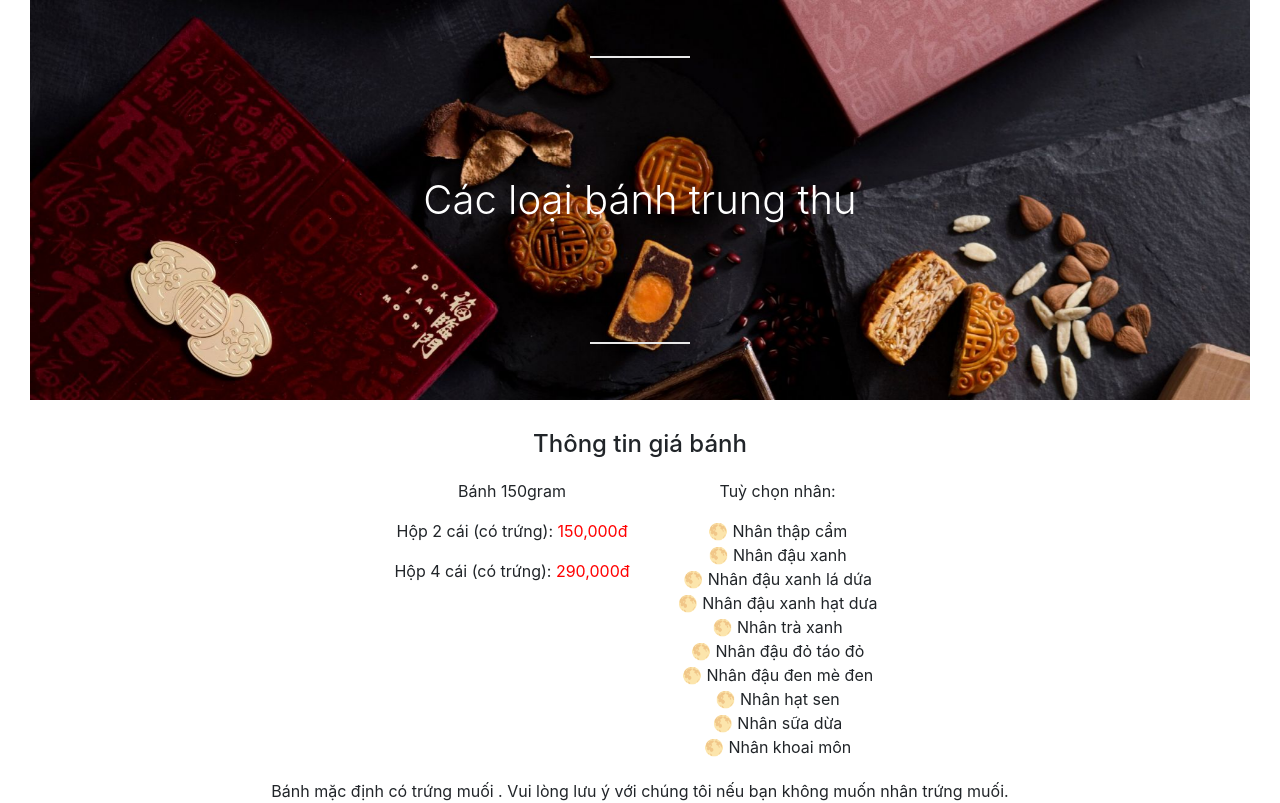
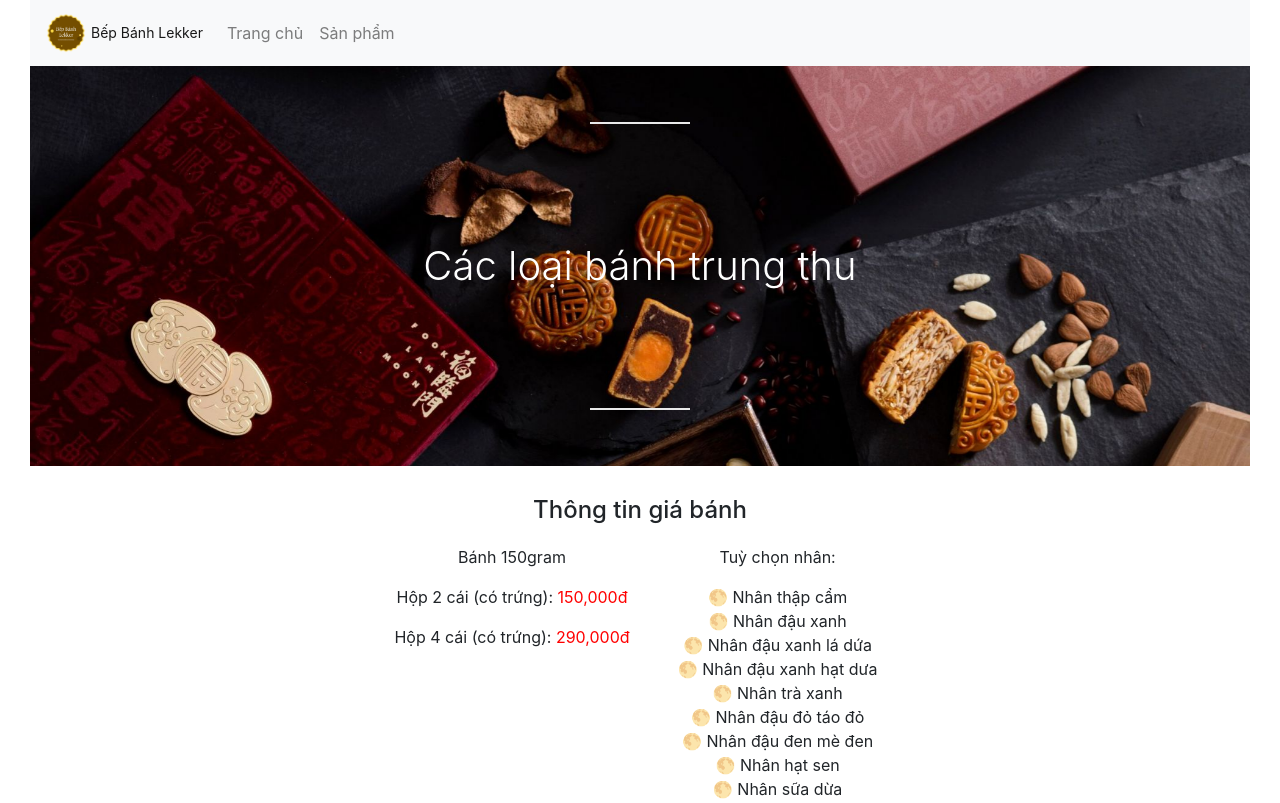
Before and after one commit to hanhngooo/BakeryWebsite, a React (Create React App) app: page /sanpham in a window 1280 px wide. Shown: the top 803 px of the page. Built offline with nearby package versions, Linux system fonts and the light colour scheme.

Commit message:
Add navbar

```diff
--- a/src/App.js
+++ b/src/App.js
@@ -4,10 +4,12 @@ import { Switch, Route } from "react-router-dom";
 
 import HomePage from "./pages/HomePage/HomePage";
 import ProductsPage from "./pages/ProductsPage/ProductsPage";
+import NavBar from "./components/Navigation/navBar";
 
 function App() {
   return (
     <div className="App">
+      <NavBar />
       <Switch>
         <Route exact path="/" component={HomePage} />
         <Route exact path="/sanpham" component={ProductsPage} />
--- /dev/null
+++ b/src/components/Navigation/navBar.js
@@ -0,0 +1,26 @@
+import React from "react";
+import { Navbar, Nav } from "react-bootstrap";
+
+function NavBar() {
+  return (
+    <Navbar bg="light" expand="lg" sticky="top">
+      <Navbar.Brand href="/">
+        <img
+          src={require("../../assets/logo.png")}
+          style={{ height: "40px", paddingRight: "5px" }}
+          alt="logo"
+        />
+        <span style={{ fontSize: "14px" }}>Bếp Bánh Lekker</span>
+      </Navbar.Brand>
+      <Navbar.Toggle aria-controls="basic-navbar-nav" />
+      <Navbar.Collapse id="basic-navbar-nav">
+        <Nav className="mr-auto">
+          <Nav.Link href="/">Trang chủ</Nav.Link>
+          <Nav.Link href="/sanpham">Sản phẩm</Nav.Link>
+        </Nav>
+      </Navbar.Collapse>
+    </Navbar>
+  );
+}
+
+export default NavBar;
--- a/src/pages/ProductsPage/ProductsPage.css
+++ b/src/pages/ProductsPage/ProductsPage.css
@@ -1,13 +1,10 @@
 .products__noteWrap {
-  /* width: 500px; */
-  /* padding: 20px; */
   margin: 30px 0;
-  /* border: 1px solid rgba(218, 216, 216, 0.8); */
 }
 .products__note {
   display: flex;
   justify-content: center;
-  /* align-items: center; */
+
   margin: 20px 0;
 }
 .products__noteItem {
```
